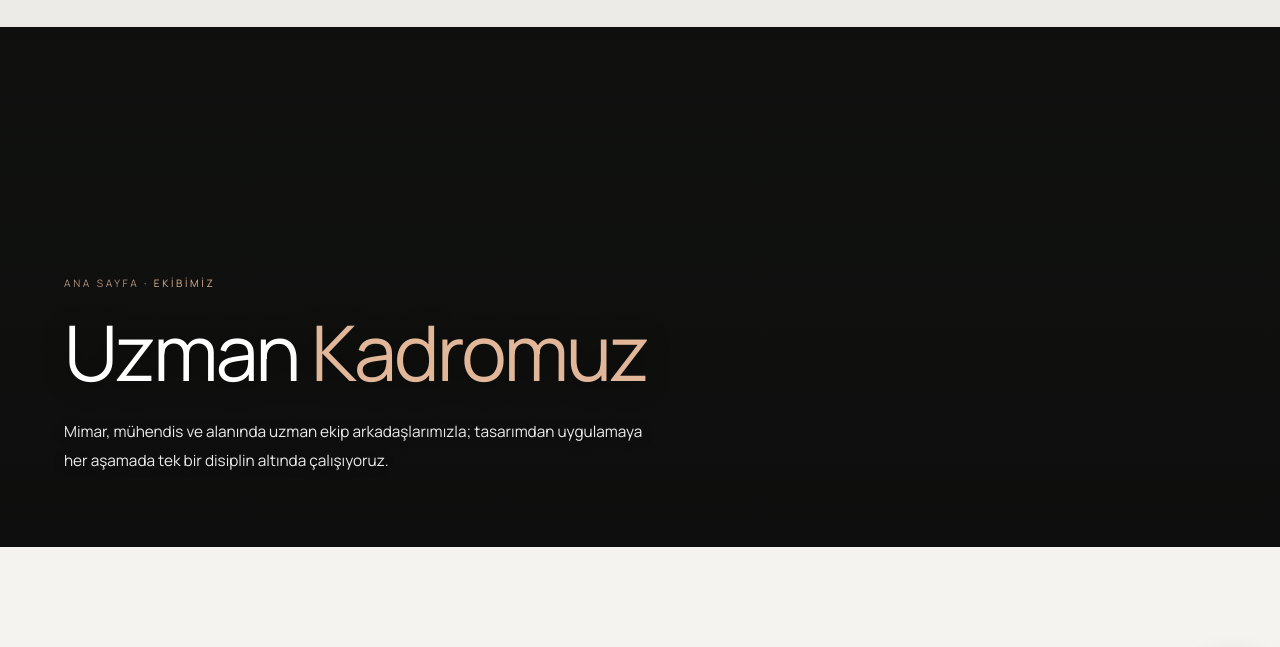
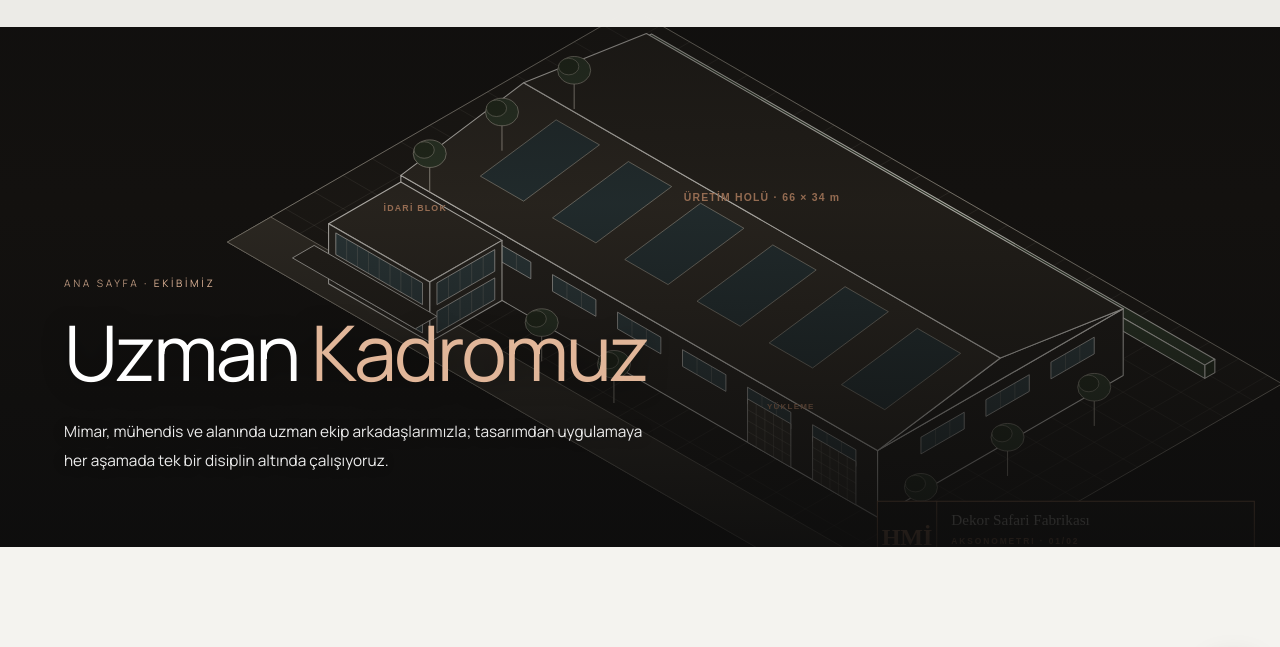
Before and after one commit to yasarhasimoglu/yasarhasimoglu.github.io, a plain HTML site: page ekip.html in a window 1280 px wide. Shown: the part 77-724 px from the top of the page. Drawn offline with Linux system fonts and the light colour scheme.

Commit message:
Resolve illustration URL from site root on ekip.html

```diff
--- a/ekip.html
+++ b/ekip.html
@@ -61,7 +61,7 @@
 
 <main id="icerik">
 <header class="dhero">
-  <div class="dhero-bg" style="--hero-img:url('img/eskiz/hero-dekor-safari-dark.svg')"></div>
+  <div class="dhero-bg" style="--hero-img:url('/img/eskiz/hero-dekor-safari-dark.svg')"></div>
   <p class="dcrumb"><a href="/" data-i18n="crumb.home">Ana Sayfa</a> · <span data-i18n="dhero.crumb">Ekibimiz</span></p>
   <h1 data-i18n="dhero.h1">Uzman <em>Kadromuz</em></h1>
   <p class="dhero-sub" data-i18n="dhero.sub">Mimar, mühendis ve alanında uzman ekip arkadaşlarımızla; tasarımdan uygulamaya her aşamada tek bir disiplin altında çalışıyoruz.</p>
```
